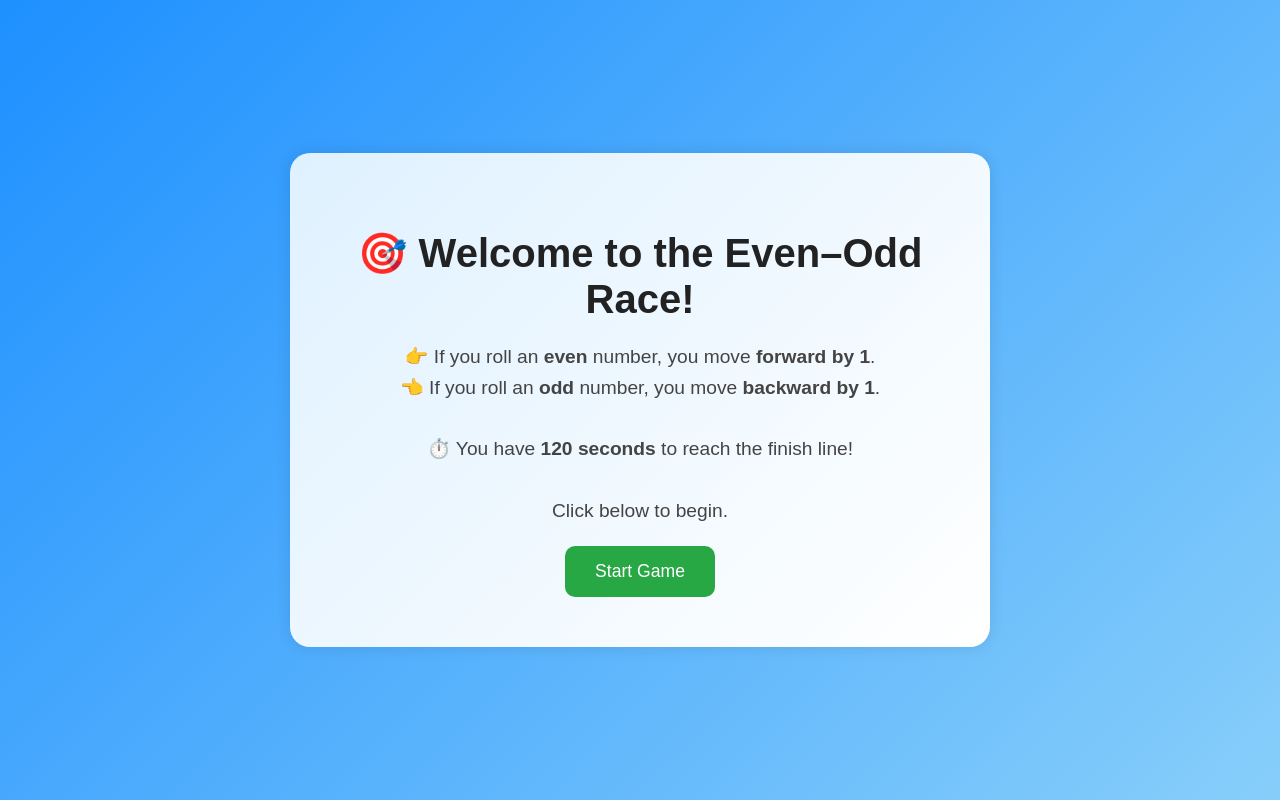
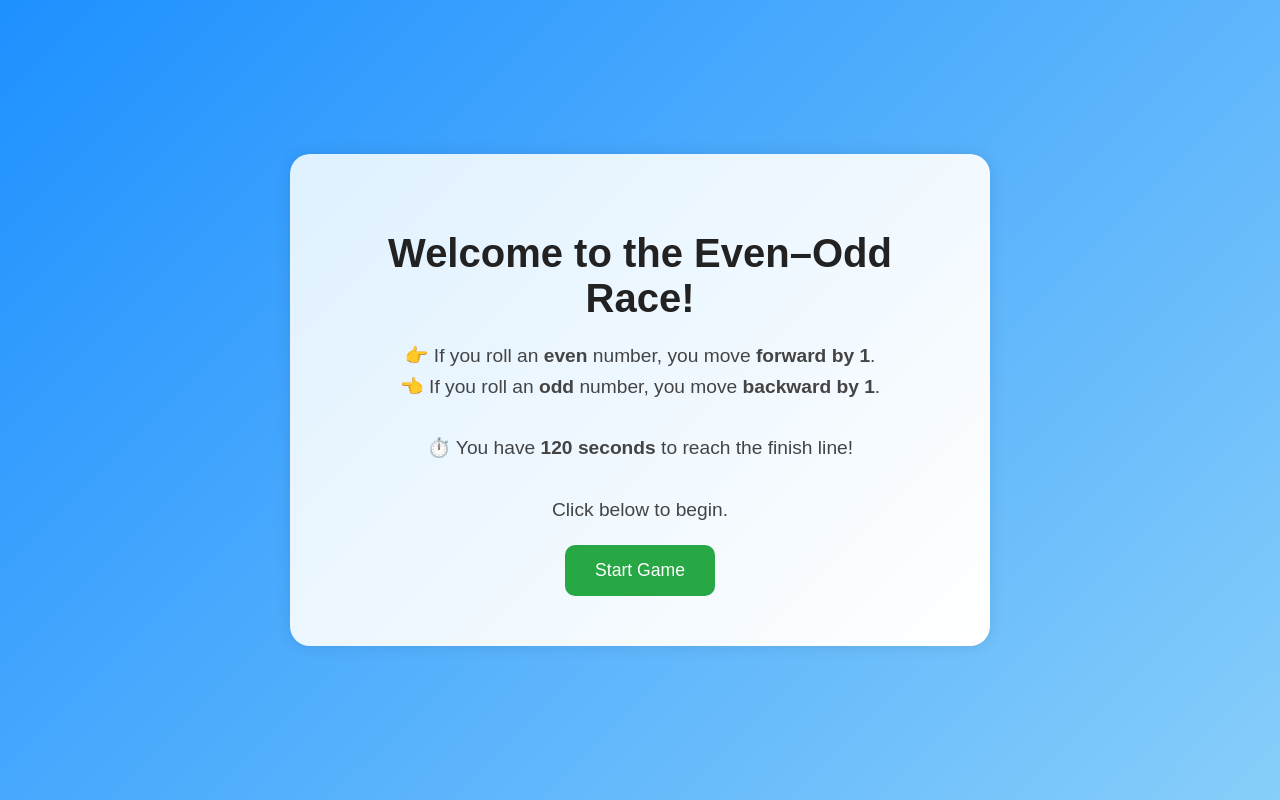
Before and after one commit to SmithaKG/Gamesuite, a plain HTML site: page game_evenodd/index.html in a window 1280 px wide. Drawn offline with Linux system fonts and the light colour scheme.

Commit message:
Update index.html

```diff
--- a/game_evenodd/index.html
+++ b/game_evenodd/index.html
@@ -9,7 +9,7 @@
 <body>
 <!-- 🟢 START SCREEN -->
   <div id="start-screen" class="start-screen">
-    <h1>🎯 Welcome to the Even–Odd Race!</h1>
+    <h1> Welcome to the Even–Odd Race!</h1>
     <p>
       👉 If you roll an <b>even</b> number, you move <b>forward by 1</b>.<br>
       👈 If you roll an <b>odd</b> number, you move <b>backward by 1</b>.<br><br>
```
